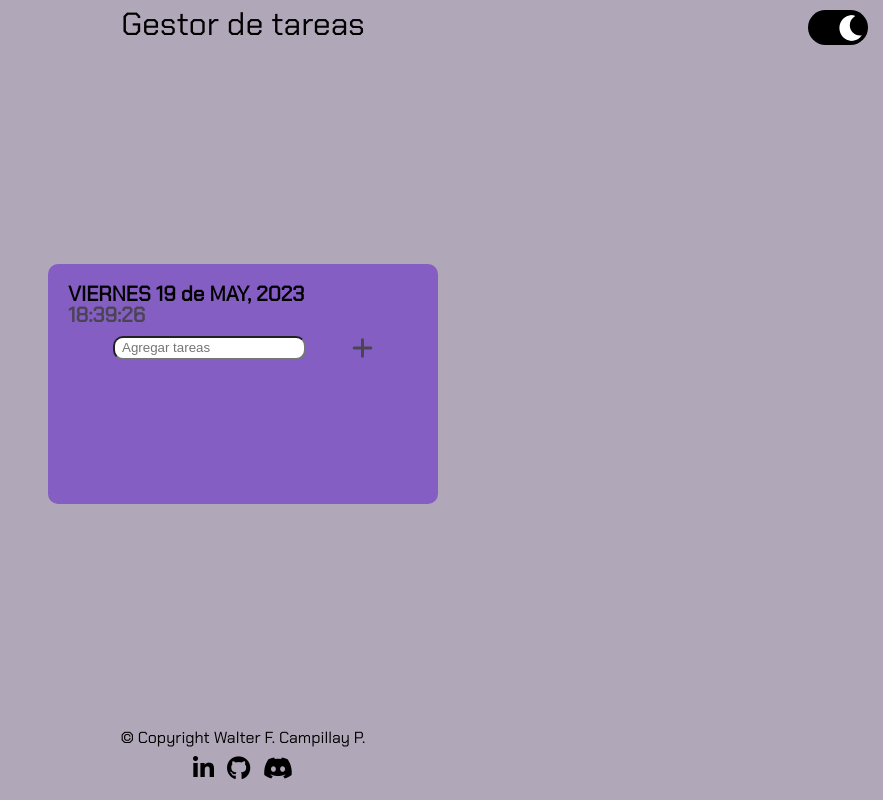
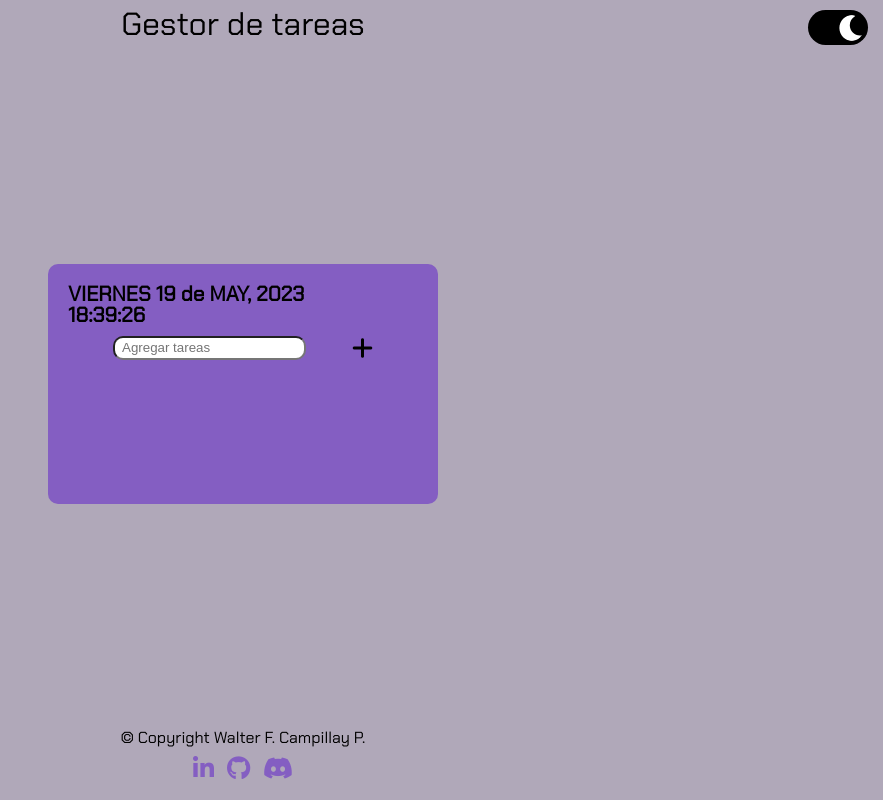
Before and after one commit to notpidro/gestor-tareas, a plain HTML site: page index.html in a window 1280 px wide. Shown: the whole page, without its empty margins (397-1280 px from the left). Drawn offline with Linux system fonts and the light colour scheme.

Commit message:
correccion de colores

```diff
--- a/index.css
+++ b/index.css
@@ -3,9 +3,10 @@
 	--fondo: #B0A8B9;
 	--fondoVentana: #845EC2;
 	--texto: #000;
-	--textoVentana: #4B4453;
+	--textoVentana: #000;
     --fondoTareas: #B0A8B9;
     --fondoTareasHover: #7a7480;
+    --iconosFooter: #845EC2;
 }
 
 [data-theme="dark"] {
@@ -16,6 +17,7 @@
 	--textoVentana: #FF8066;
     --fondoTareas: #49253b;
     --fondoTareasHover: #693354;
+    --iconosFooter: #845EC2;
 }
 
 body {
@@ -78,7 +80,7 @@ footer a:hover {
 }
 
 .fab {
-	color: var(--texto);
+	color: var(--iconosFooter);
 	font-size: 1.5em;
 }
 
```
